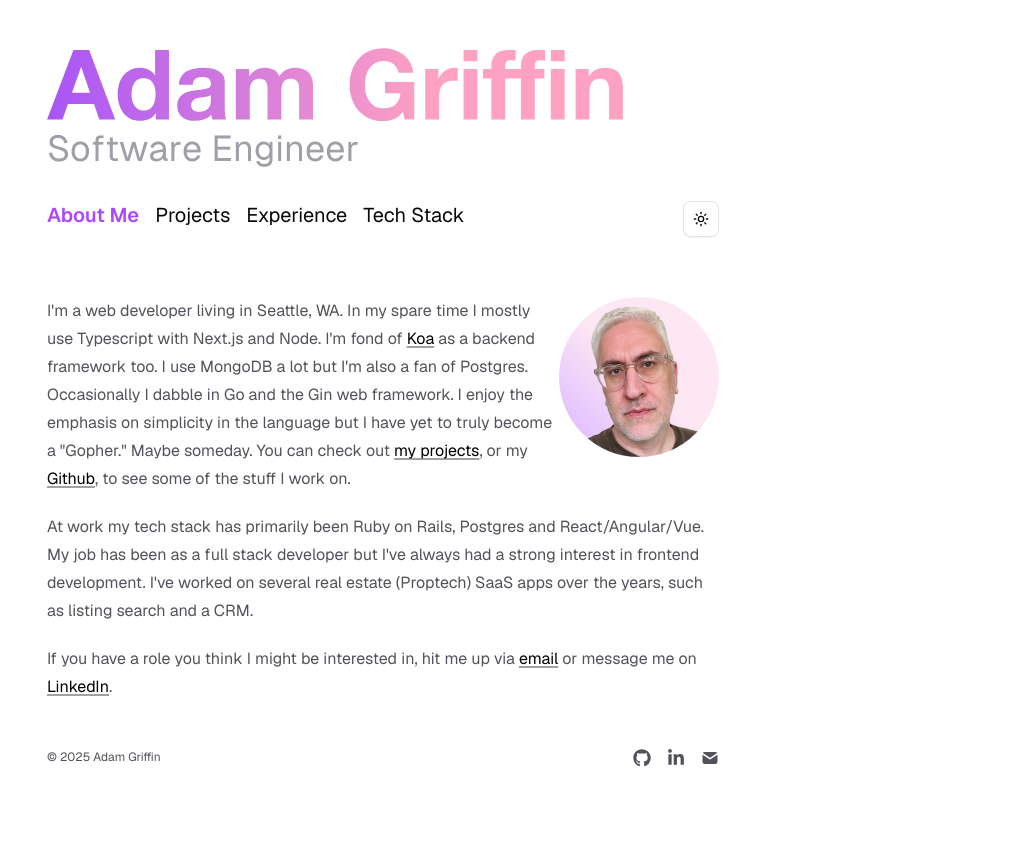
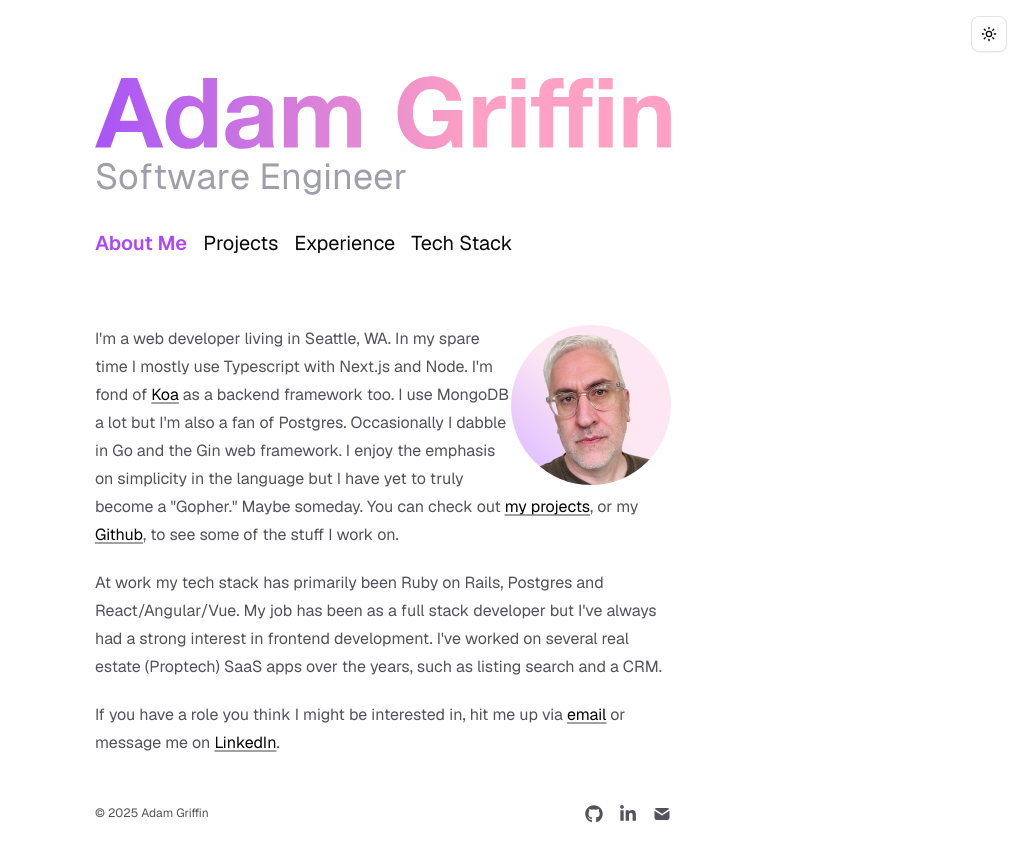
Before and after one commit to adamwgriffin/portfolio, a Next.js app: page / in a window 1280 px wide. Shown: the top 860 px of the page, without its empty margins (257-1280 px from the left). Before the commit the page ends 815 px from the top, so only its background shows below. Built offline with nearby package versions, Linux system fonts and the light colour scheme.

Commit message:
Moved theme switch above header
Adjusted layout so that theme switch is out of the flow of the main part of the site

```diff
--- a/app/layout.tsx
+++ b/app/layout.tsx
@@ -8,6 +8,7 @@ import { Footer } from "@/components/Footer";
 import { ThemeProvider } from "next-themes";
 import { metaData } from "@/lib/config";
 import { AnimatedMain } from "@/components/AnimatedMain";
+import { ThemeSwitch } from "@/components/ThemeSwitch";
 
 const geist = Geist({
   variable: "--font-geist",
@@ -77,15 +78,19 @@ export default function RootLayout({
           title="JSON Feed"
         />
       </head>
-      <body className="antialiased px-12">
+      <body className="antialiased">
         <ThemeProvider attribute="class" defaultTheme="system" enableSystem>
-          <div
-            className="max-w-2xl w-full m-auto grid grid-rows-[auto_1fr_auto]
-              min-h-screen"
-          >
-            <Header />
-            <AnimatedMain>{children}</AnimatedMain>
-            <Footer />
+          <div className="min-h-screen grid grid-rows-[auto_1fr]">
+            <div className="text-right px-4 pt-4 pb-6">
+              <ThemeSwitch />
+            </div>
+            <div
+              className="grid grid-rows-[auto_1fr_auto] max-w-2xl mx-auto px-12"
+            >
+              <Header />
+              <AnimatedMain className="pt-12">{children}</AnimatedMain>
+              <Footer />
+            </div>
             <Analytics />
             <SpeedInsights />
           </div>
--- a/components/AnimatedMain.tsx
+++ b/components/AnimatedMain.tsx
@@ -14,13 +14,13 @@ const variantsContainer: Variants = {
 
 export type AnimatedMainProps = React.ComponentProps<typeof motion.main>;
 
-export function AnimatedMain({ children }: { children: React.ReactNode }) {
+export function AnimatedMain({ children, ...props }: AnimatedMainProps) {
   return (
     <motion.main
-      className="space-y-24"
       variants={variantsContainer}
       initial="hidden"
       animate="visible"
+      {...props}
     >
       {children}
     </motion.main>
--- a/components/Header.tsx
+++ b/components/Header.tsx
@@ -2,13 +2,12 @@
 
 import { TextEffect } from "@/components/motion-primitives/text-effect";
 import { Navigation } from "@/components/Navigation";
-import { ThemeSwitch } from "./ThemeSwitch";
 import { AnimatedFadeInDiv } from "@/components/AnimatedFadeInDiv";
 import { AdamGriffinLogo } from "@/components/AdamGriffinLogo";
 
 export function Header() {
   return (
-    <header className="py-12">
+    <header>
       <div className="text-center md:text-left">
         <AnimatedFadeInDiv>
           <AdamGriffinLogo className="mb-2 max-w-xl" />
@@ -21,14 +20,9 @@ export function Header() {
         >
           Software Engineer
         </TextEffect>
-        <AnimatedFadeInDiv
-          className="flex flex-col items-center md:flex-row md:justify-between
-            pt-8 gap-4"
-        >
+        <AnimatedFadeInDiv className="flex flex-col items-center md:flex-row
+          pt-8">
           <Navigation />
-          <div className="h-7">
-            <ThemeSwitch />
-          </div>
         </AnimatedFadeInDiv>
       </div>
     </header>
```
